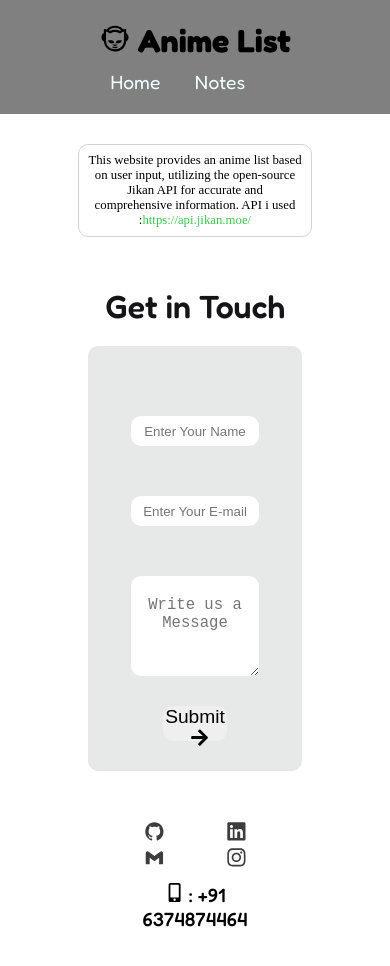
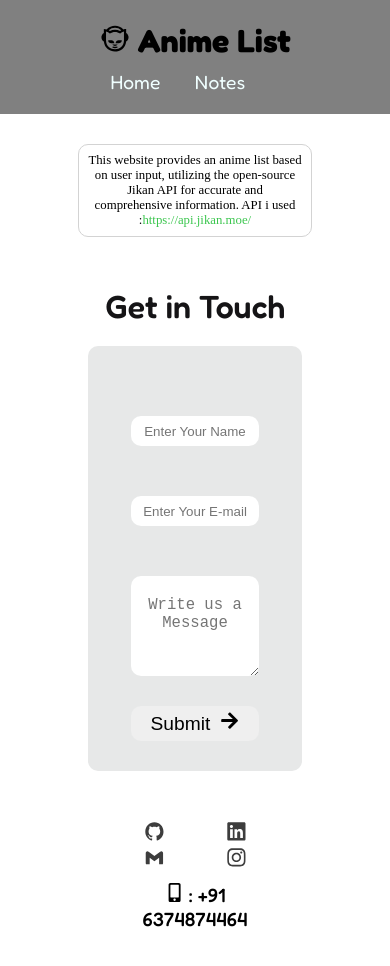
Before and after one commit to jeeva-codes/AnimeList, a React (Vite) app: page /about in a window 390 px wide. Shown: the top 966 px of the page. Built offline with nearby package versions, Linux system fonts and the light colour scheme.

Commit message:
new commit

```diff
--- a/src/Components/About/About.css
+++ b/src/Components/About/About.css
@@ -131,4 +131,9 @@
     margin-left: 0;
     width: 20%;
 }
+.submit-btn{
+    width: 60%;
+    margin: 30px 20% 30px 20%;
+
 }
+}
```
